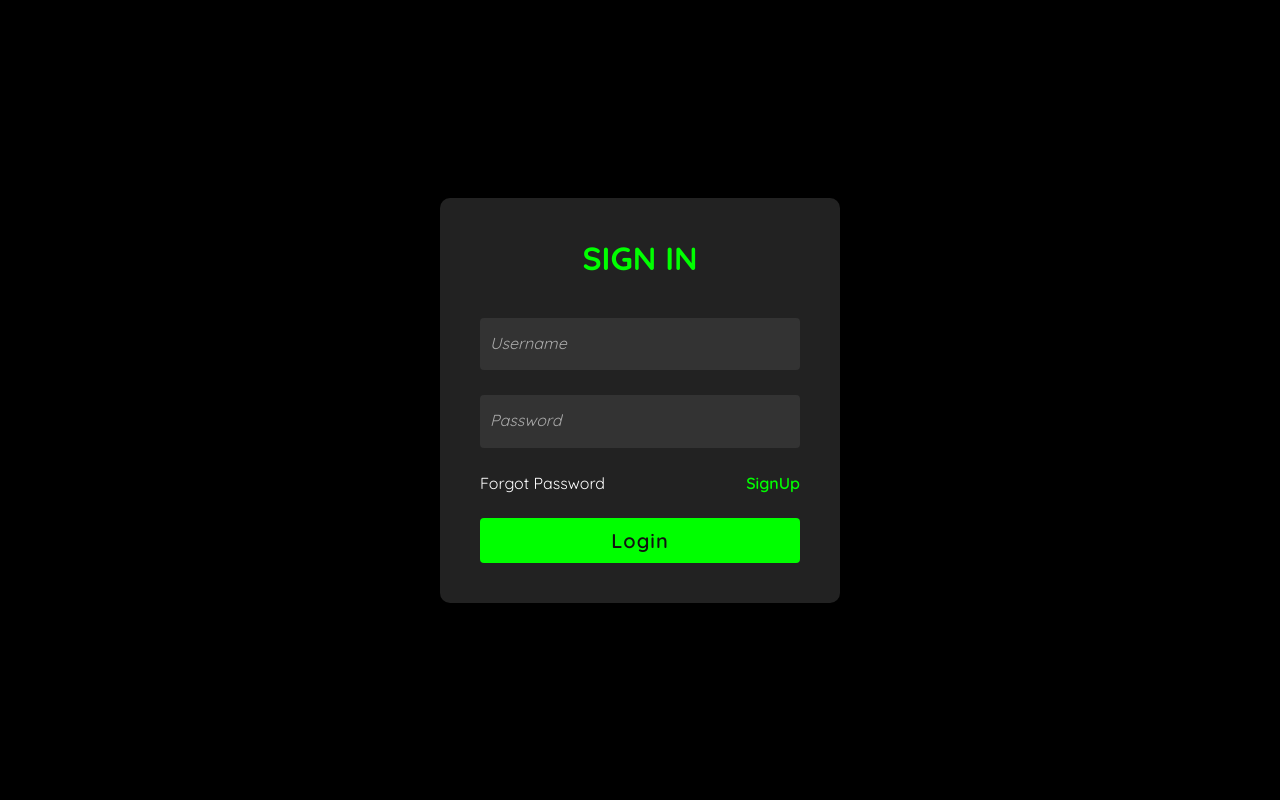
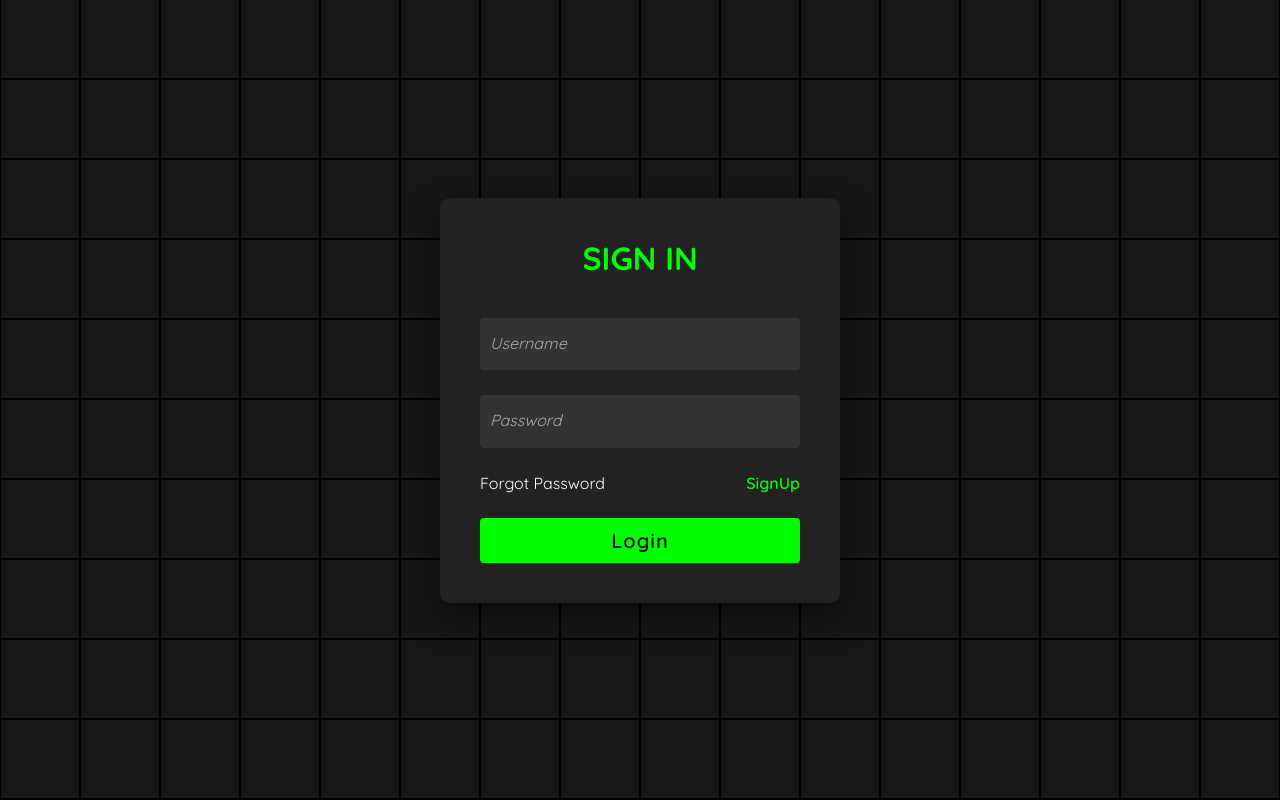
Before and after one commit to DevBhalgamiya/Login-Page, a plain HTML site: page index.html in a window 1280 px wide. Drawn offline with Linux system fonts and the light colour scheme.

Commit message:
To make background animate

```diff
--- a/index.html
+++ b/index.html
@@ -9,11 +9,238 @@
 <body>
     <section>
 
-        <!-- <span></span>
         <span></span>
         <span></span>
         <span></span>
-        <span></span> -->
+        <span></span>
+        <span></span>
+        <span></span>
+        <span></span>
+        <span></span>
+        <span></span>
+        <span></span>
+        <span></span>
+        <span></span>
+        <span></span>
+        <span></span>
+        <span></span>
+        <span></span>
+        <span></span>
+        <span></span>
+        <span></span>
+        <span></span>
+        <span></span>
+        <span></span>
+        <span></span>
+        <span></span>
+        <span></span>
+        <span></span>
+        <span></span>
+        <span></span>
+        <span></span>
+        <span></span>
+        <span></span>
+        <span></span>
+        <span></span>
+        <span></span>
+        <span></span>
+        <span></span>
+        <span></span>
+        <span></span>
+        <span></span>
+        <span></span>
+        <span></span>
+        <span></span>
+        <span></span>
+        <span></span>
+        <span></span>
+        <span></span>
+        <span></span>
+        <span></span>
+        <span></span>
+        <span></span>
+        <span></span>
+        <span></span>
+        <span></span>
+        <span></span>
+        <span></span>
+        <span></span>
+        <span></span>
+        <span></span>
+        <span></span>
+        <span></span>
+        <span></span>
+        <span></span>
+        <span></span>
+        <span></span>
+        <span></span>
+        <span></span>
+        <span></span>
+        <span></span>
+        <span></span>
+        <span></span>
+        <span></span>
+        <span></span>
+        <span></span>
+        <span></span>
+        <span></span>
+        <span></span>
+        <span></span>
+        <span></span>
+        <span></span>
+        <span></span>
+        <span></span>
+        <span></span>
+        <span></span>
+        <span></span>
+        <span></span>
+        <span></span>
+        <span></span>
+        <span></span>
+        <span></span>
+        <span></span>
+        <span></span>
+        <span></span>
+        <span></span>
+        <span></span>
+        <span></span>
+        <span></span>
+        <span></span>
+        <span></span>
+        <span></span>
+        <span></span>
+        <span></span>
+        <span></span>
+        <span></span>
+        <span></span>
+        <span></span>
+        <span></span>
+        <span></span>
+        <span></span>
+        <span></span>
+        <span></span>
+        <span></span>
+        <span></span>
+        <span></span>
+        <span></span>
+        <span></span>
+        <span></span>
+        <span></span>
+        <span></span>
+        <span></span>
+        <span></span>
+        <span></span>
+        <span></span>
+        <span></span>
+        <span></span>
+        <span></span>
+        <span></span>
+        <span></span>
+        <span></span>
+        <span></span>
+        <span></span>
+        <span></span>
+        <span></span>
+        <span></span>
+        <span></span>
+        <span></span>
+        <span></span>
+        <span></span>
+        <span></span>
+        <span></span>
+        <span></span>
+        <span></span>
+        <span></span>
+        <span></span>
+        <span></span>
+        <span></span>
+        <span></span>
+        <span></span>
+        <span></span>
+        <span></span>
+        <span></span>
+        <span></span>
+        <span></span>
+        <span></span>
+        <span></span>
+        <span></span>
+        <span></span>
+        <span></span>
+        <span></span>
+        <span></span>
+        <span></span>
+        <span></span>
+        <span></span>
+        <span></span>
+        <span></span>
+        <span></span>
+        <span></span>
+        <span></span>
+        <span></span>
+        <span></span>
+        <span></span>
+        <span></span>
+        <span></span>
+        <span></span>
+        <span></span>
+        <span></span>
+        <span></span>
+        <span></span>
+        <span></span>
+        <span></span>
+        <span></span>
+        <span></span>
+        <span></span>
+        <span></span>
+        <span></span>
+        <span></span>
+        <span></span>
+        <span></span>
+        <span></span>
+        <span></span>
+        <span></span>
+        <span></span>
+        <span></span>
+        <span></span>
+        <span></span>
+        <span></span>
+        <span></span>
+        <span></span>
+        <span></span>
+        <span></span>
+        <span></span>
+        <span></span>
+        <span></span>
+        <span></span>
+        <span></span>
+        <span></span>
+        <span></span>
+        <span></span>
+        <span></span>
+        <span></span>
+        <span></span>
+        <span></span>
+        <span></span>
+        <span></span>
+        <span></span>
+        <span></span>
+        <span></span>
+        <span></span>
+        <span></span>
+        <span></span>
+        <span></span>
+        <span></span>
+        <span></span>
+        <span></span>
+        <span></span>
+        <span></span>
+        <span></span>
+        <span></span>
+        <span></span>
+        <span></span>
+        <span></span>
+        <span></span>
+        <span></span>
 
         <div class="signin">
             <div class="content">
--- a/style.css
+++ b/style.css
@@ -23,6 +23,26 @@ section{
     justify-content: center;
     align-items: center;
     gap: 2px;
+    flex-wrap: wrap;
+    overflow: hidden;
+}
+
+section::before{
+    content: '';
+    position: absolute;
+    width: 100%;
+    height: 100%;
+    background: linear-gradient(#000, #0f0, #000);
+    animation: animate 5s linear infinite;
+}
+
+@keyframes animate {
+    0%{
+        transform: translateY(-100%);
+    }
+    100%{
+        transform: translateY(100%);
+    }
 }
 
 section span{
@@ -32,6 +52,12 @@ section span{
     height: calc(6.25vw - 2px);
     background: #181818;
     z-index: 2;
+    transition: 1.5s;
+}
+
+section span:hover{
+    background: #0f0;
+    transition: 0s;
 }
 
 section .signin{
@@ -131,3 +157,16 @@ section .content .form .inputBx input[type="submit"]
     cursor: pointer;
     letter-spacing: 0.05em;
 }
+
+@media (max-width: 900px) {
+    section span{
+        width: calc(10vw - 2px);
+        height: calc(10vw - 2px);
+    }
+}
+@media (max-width: 600px) {
+    section span{
+        width: calc(20vw - 2px);
+        height: calc(20vw - 2px);
+    }
+}
```
